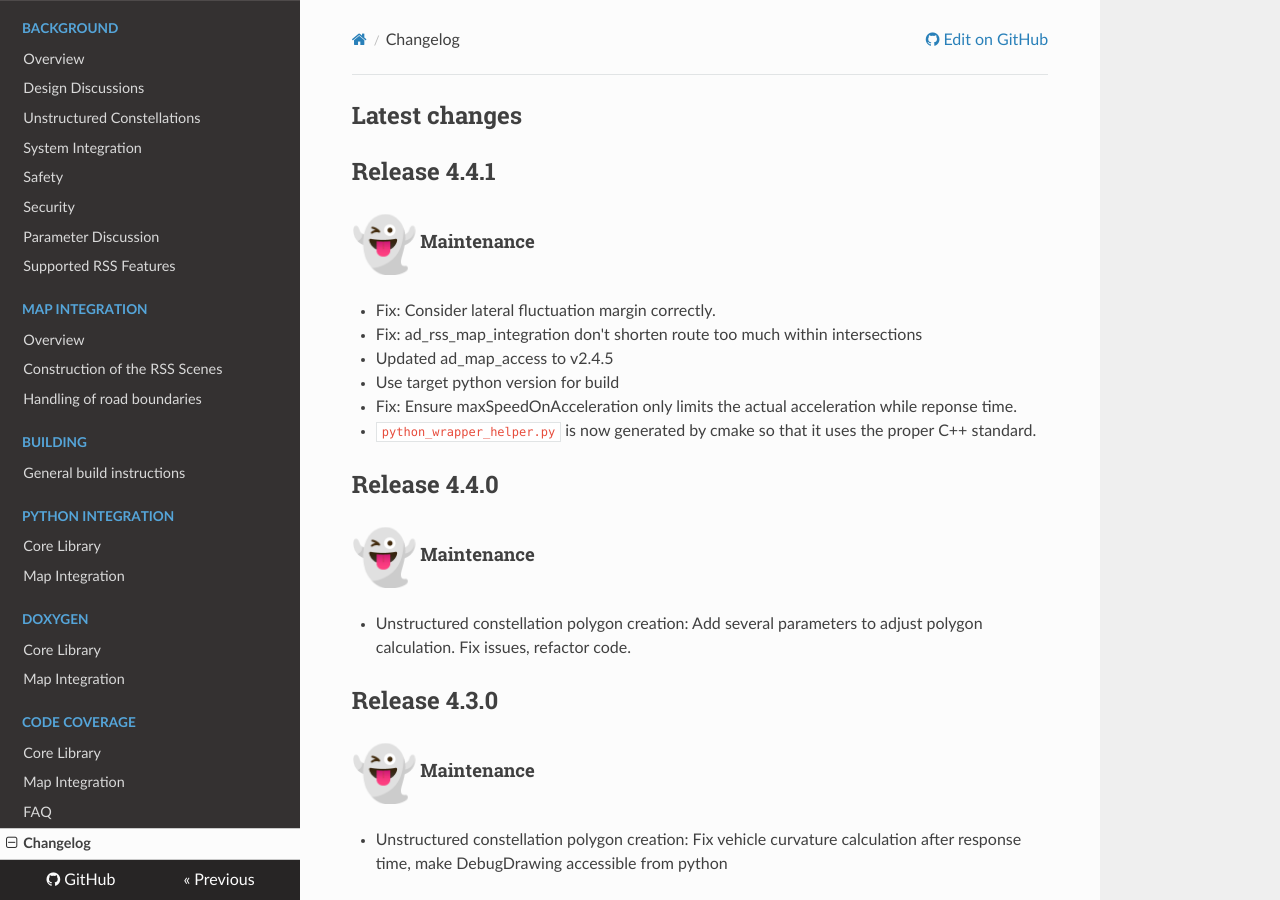
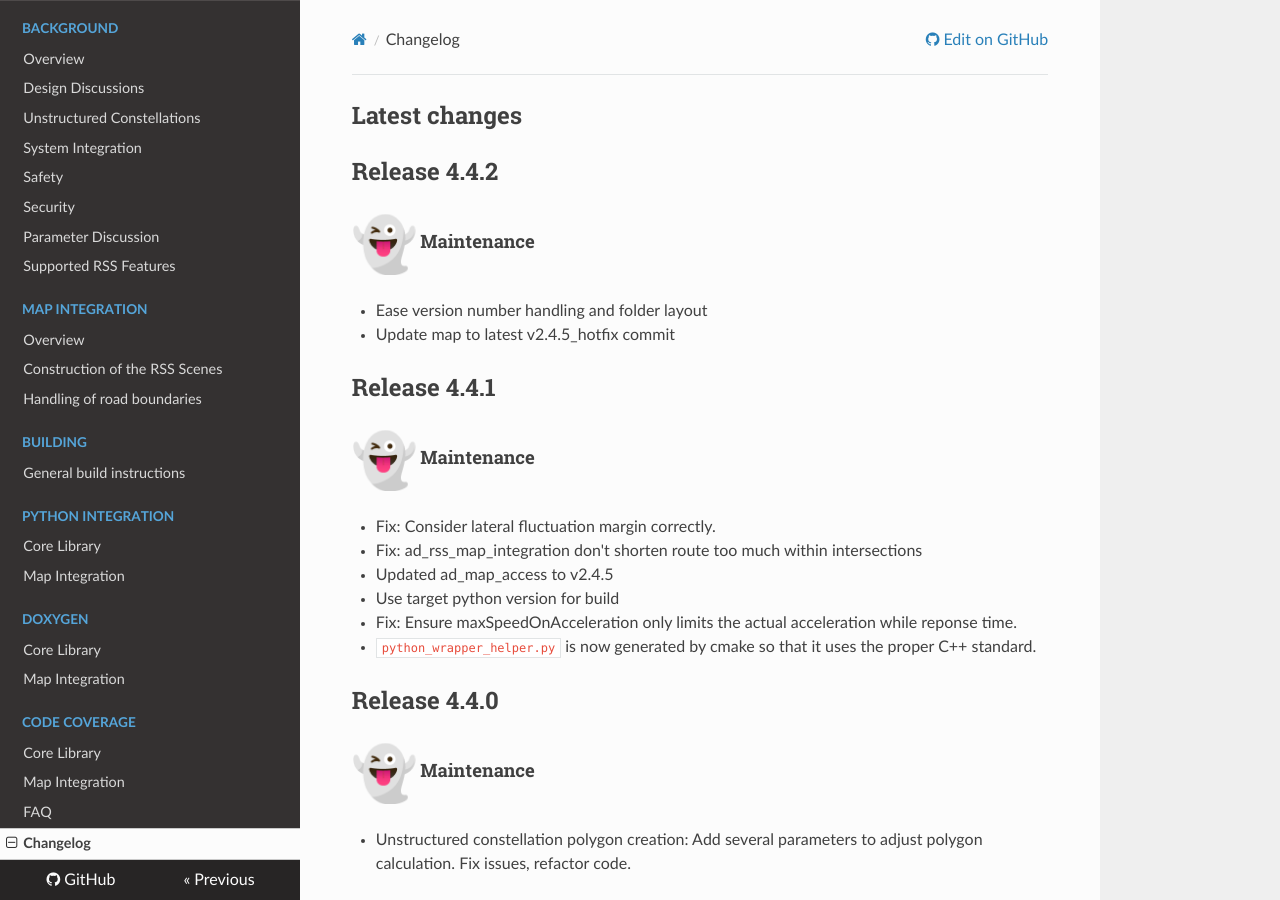
Before and after one commit to intel/ad-rss-lib, an MkDocs documentation site: the page built from doc/CHANGELOG.md, in a window 1280 px wide and 900 px high. Built offline with MkDocs 1.6.1, drawn with Linux system fonts in a browser that asks for light colours; nearby versions of some CDN libraries; emoji names are drawn with the system emoji font.

Commit message:
Update changelog
Change-Id: I111118adb9c9a37c8d0c7f167ad863efe508b7c7

```diff
--- a/doc/CHANGELOG.md
+++ b/doc/CHANGELOG.md
@@ -1,4 +1,10 @@
 ## Latest changes
+
+## Release 4.4.2
+
+#### :ghost: Maintenance
+* Ease version number handling and folder layout
+* Update map to latest v2.4.5_hotfix commit
 
 ## Release 4.4.1
 
```
